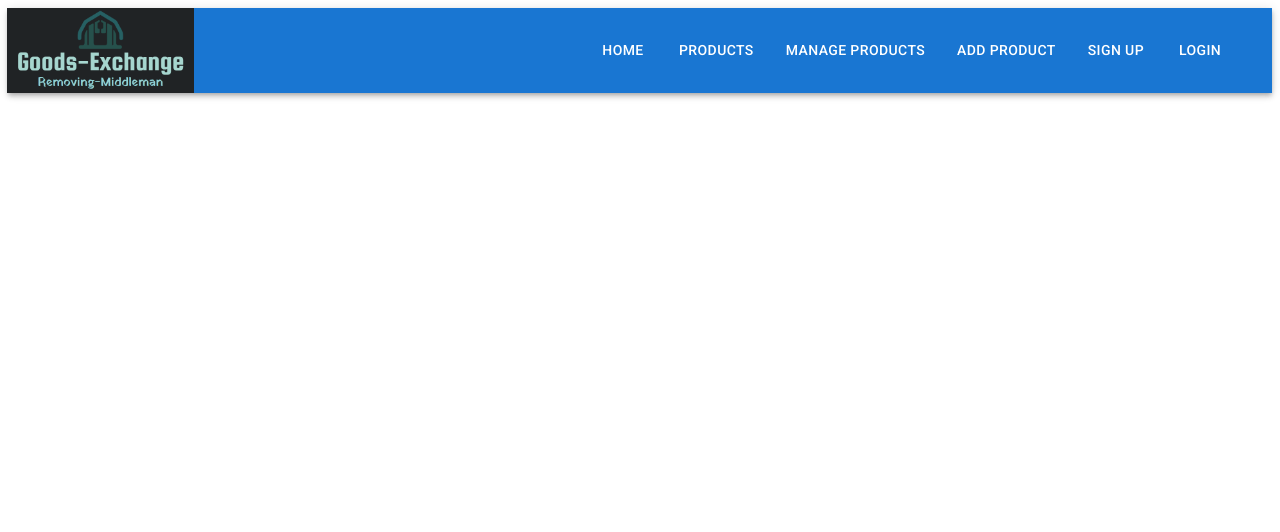
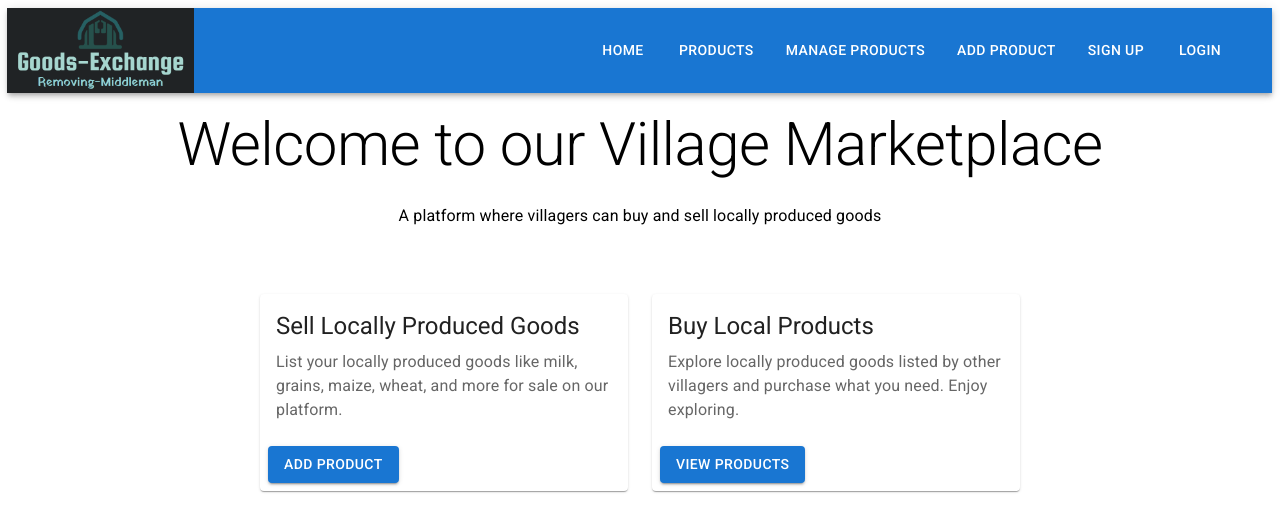
Before and after one commit to utkarsh6300/goodsExchange, a React (Vite) app in the folder frontend/: page /home in a window 1280 px wide. Shown: the top 532 px of the page. Built offline with nearby package versions, Linux system fonts and the light colour scheme.

Commit message:
feat: :sparkles: added home page and also added navigation to reach home page when landing first on website. (#15)

```diff
--- a/frontend/src/App.jsx
+++ b/frontend/src/App.jsx
@@ -13,6 +13,7 @@ import Navbar from './components/Navbar';
 import AddProduct from './pages/AddProduct';
 import ProductDetails from './pages/ProductDetails';
 import EditProduct from './pages/EditProduct';
+import Home from './pages/Home';
 
 import { useAuth } from './contexts/AuthContext';
 
@@ -24,7 +25,8 @@ function App() {
     <Router>
       <Navbar />
       <Routes>
-        <Route path="/"  element={state.loggedIn ? <Products /> : <Navigate to="/login" />} />
+        <Route path="/"  element={state.loggedIn ? <Products /> : <Home/>} />
+        <Route path="/home"  element={ <Home/> } />
         <Route
           path="/manage-products"
           element={state.loggedIn ? <ManageProducts /> : <Navigate to="/login" />}
--- a/frontend/src/components/Navbar.jsx
+++ b/frontend/src/components/Navbar.jsx
@@ -57,7 +57,7 @@ function Navbar() {
                   <Link to="/" style={{ flexGrow: 1 }}>
                    <img src={logo} alt="Goods Exchange" style={{height: '85px' }} />
                   </Link>
-                  <ListItem  component={Link} to="/" onClick={toggleDrawer(false)}>
+                  <ListItem  component={Link} to="/home" onClick={toggleDrawer(false)}>
                     <ListItemText primary="Home" />
                   </ListItem>
                   <ListItem  component={Link} to="/products" onClick={toggleDrawer(false)}>
--- a/frontend/src/pages/Home.jsx
+++ b/frontend/src/pages/Home.jsx
@@ -1,9 +1,52 @@
-import React from 'react'
+import React from 'react';
+import { Link } from 'react-router-dom';
+import { Container, Typography, Button, Grid, Card, CardContent, CardActions } from '@mui/material';
 
 const Home = () => {
   return (
-    <div>Home</div>
-  )
-}
+    <Container>
+      <Typography variant="h2" align="center" gutterBottom>Welcome to our Village Marketplace</Typography>
+      <Typography variant="subtitle1" align="center" gutterBottom>
+        A platform where villagers can buy and sell locally produced goods
+      </Typography>
+      <Grid container spacing={3} justifyContent="center" alignItems="center" style={{ marginTop: '40px' }}>
+        <Grid item xs={12} sm={6} md={4}>
+          <Card>
+            <CardContent>
+              <Typography variant="h5" component="h2" gutterBottom>
+                Sell Locally Produced Goods
+              </Typography>
+              <Typography variant="body1" color="textSecondary">
+                List your locally produced goods like milk, grains, maize, wheat, and more for sale on our platform.
+              </Typography>
+            </CardContent>
+            <CardActions>
+              <Button component={Link} to="/add-product" variant="contained" color="primary">
+                Add Product
+              </Button>
+            </CardActions>
+          </Card>
+        </Grid>
+        <Grid item xs={12} sm={6} md={4}>
+          <Card>
+            <CardContent>
+              <Typography variant="h5" component="h2" gutterBottom>
+                Buy Local Products
+              </Typography>
+              <Typography variant="body1" color="textSecondary">
+                Explore locally produced goods listed by other villagers and purchase what you need. Enjoy exploring.
+              </Typography>
+            </CardContent>
+            <CardActions>
+              <Button component={Link} to="/products" variant="contained" color="primary">
+                View Products
+              </Button>
+            </CardActions>
+          </Card>
+        </Grid>
+      </Grid>
+    </Container>
+  );
+};
 
-export default Home
+export default Home;
--- a/frontend/src/pages/ProductDetails.jsx
+++ b/frontend/src/pages/ProductDetails.jsx
@@ -96,7 +96,7 @@ const ProductDetails = () => {
         <Typography variant="h6">Name: {product.name}</Typography>
         <Typography variant="body1">Category: {product.category}</Typography>
         <Typography variant="body1">Subcategory: {product.subCategory}</Typography>
-        <Typography variant="body1">Price: ${product.price}</Typography>
+        <Typography variant="body1">Price: ₹ {product.price}</Typography>
         <Typography variant="body1">Quantity: {product.quantity}</Typography>
         <Typography variant="h6">Images:</Typography>
         <ImageList cols={3} rowHeight={460} style={{ padding: '16px' }} >
```
